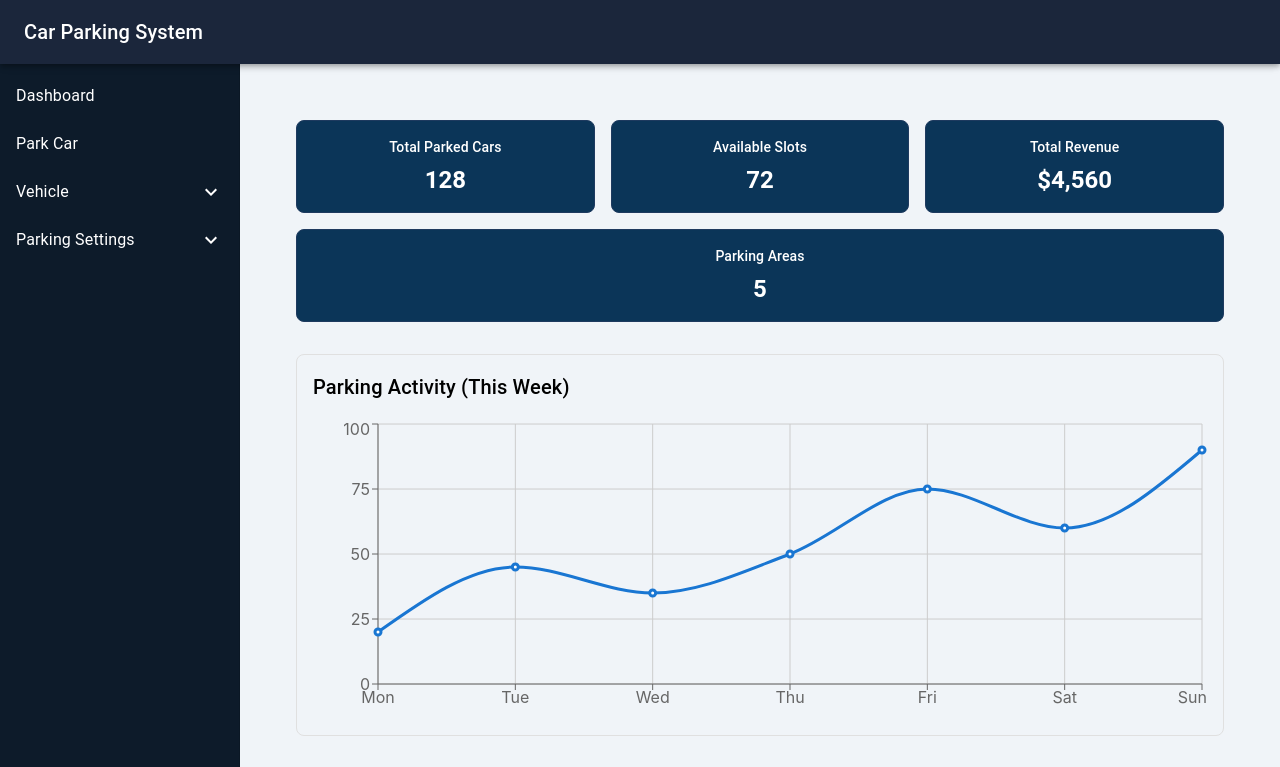
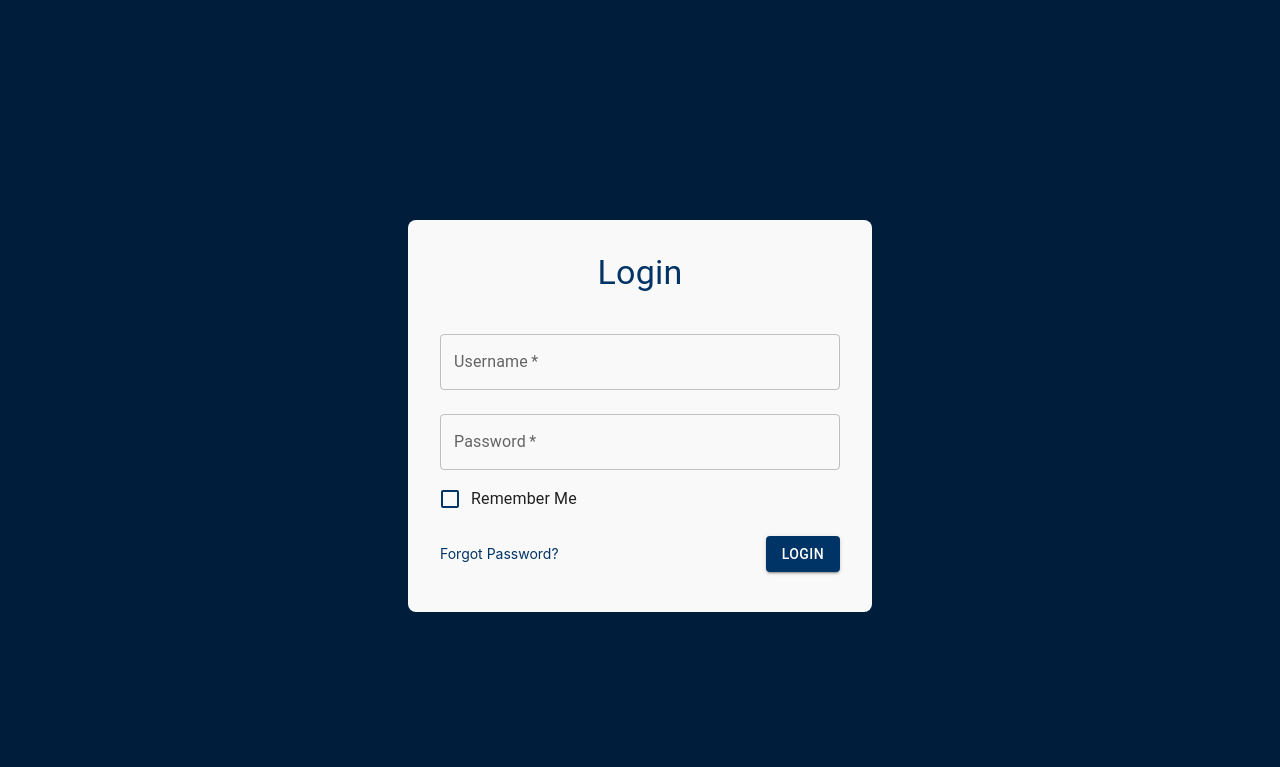
Before and after one commit to Imma2com/CARPARK, a React (Create React App) app in the folder frontend/: page / in a window 1280 px wide. Shown: the top 767 px of the page. Built offline with nearby package versions, Linux system fonts and the light colour scheme.

Commit message:
completed front end

```diff
--- a/frontend/src/App.js
+++ b/frontend/src/App.js
@@ -7,12 +7,14 @@ import Dashboard from "./COMPONENTS/Dashboard";
 import ParkedCars from "./COMPONENTS/PARKING/ParkedCars";
 import ParkCar from "./COMPONENTS/PARKING/ParkCar";
 import ParkArea from "./COMPONENTS/PARKING/ParkArea";
+import Login from "./COMPONENTS/Login";
 
 function App() {
 	return (
 		<Router>
 			<Routes>
-				<Route path="/" element={<Layout />}>
+				<Route path="/" element={<Login />} />
+				<Route path="/Home" element={<Layout />}>
 					<Route path="dashboard" element={<Dashboard />} />
 					<Route path="parkcar" element={<ParkCar />} />
 					<Route path="vehicles/add" element={<AddVehicle />} />
--- a/frontend/src/COMPONENTS/Layout.jsx
+++ b/frontend/src/COMPONENTS/Layout.jsx
@@ -15,6 +15,7 @@ import {
 	Box,
 } from "@mui/material";
 import { ExpandLess, ExpandMore, Menu as MenuIcon } from "@mui/icons-material";
+import TopBar from "./TopBar";
 
 const drawerWidth = 240;
 
@@ -28,7 +29,11 @@ export default function Layout() {
 		setMobileOpen(!mobileOpen);
 	};
 
-	const isActive = (path) => location.pathname.startsWith(path);
+	// Base path of nested routes
+	const basePath = "/Home";
+
+	// Check if current path starts with basePath + menu path
+	const isActive = (path) => location.pathname.startsWith(basePath + path);
 
 	const menuItems = [
 		{ label: "Dashboard", path: "/dashboard" },
@@ -57,7 +62,7 @@ export default function Layout() {
 					<ListItem key={item.path} disablePadding>
 						<ListItemButton
 							component={Link}
-							to={item.path}
+							to={basePath + item.path}
 							selected={isActive(item.path)}
 							sx={{ color: "white", "&.Mui-selected": { bgcolor: "#1b263b" } }}>
 							<ListItemText primary={item.label} />
@@ -78,7 +83,7 @@ export default function Layout() {
 							<ListItemButton
 								key={sub.path}
 								component={Link}
-								to={sub.path}
+								to={basePath + sub.path}
 								sx={{
 									pl: 4,
 									color: "white",
@@ -104,7 +109,7 @@ export default function Layout() {
 							<ListItemButton
 								key={sub.path}
 								component={Link}
-								to={sub.path}
+								to={basePath + sub.path}
 								sx={{
 									pl: 4,
 									color: "white",
@@ -135,6 +140,7 @@ export default function Layout() {
 					<Typography variant="h6" noWrap>
 						Car Parking System
 					</Typography>
+					<TopBar />
 				</Toolbar>
 			</AppBar>
 
--- a/frontend/src/COMPONENTS/Login.jsx
+++ b/frontend/src/COMPONENTS/Login.jsx
@@ -1,11 +1,150 @@
-import React from 'react'
+import React, { useState } from "react";
+import {
+	Box,
+	Button,
+	Checkbox,
+	FormControlLabel,
+	Paper,
+	TextField,
+	Typography,
+	Link,
+} from "@mui/material";
+import { useNavigate } from "react-router-dom";
 
-function Login() {
-  return (
-    <div>
+export default function Login() {
+	const [formData, setFormData] = useState({
+		email: "",
+		password: "",
+		remember: false,
+	});
+	const [errors, setErrors] = useState({});
+	const navigate = useNavigate();
 
-    </div>
-  )
+	const handleChange = (e) => {
+		const { name, value, checked, type } = e.target;
+		setFormData((prev) => ({
+			...prev,
+			[name]: type === "checkbox" ? checked : value,
+		}));
+	};
+
+	const validate = () => {
+		const newErrors = {};
+		if (!formData.email) newErrors.email = "Email is required";
+		else if (!/\S+@\S+\.\S+/.test(formData.email))
+			newErrors.email = "Invalid email address";
+
+		if (!formData.password) newErrors.password = "Password is required";
+
+		setErrors(newErrors);
+		return Object.keys(newErrors).length === 0;
+	};
+
+	const handleSubmit = (e) => {
+		e.preventDefault();
+		if (!validate()) return;
+
+		// Simple admin check
+		if (formData.email === "admin@demo.com" && formData.password === "admin") {
+			navigate("/Home");
+		} else {
+			setErrors({ password: "Invalid username or password" });
+		}
+	};
+
+	return (
+		<Box
+			sx={{
+				minHeight: "100vh",
+				display: "flex",
+				justifyContent: "center",
+				alignItems: "center",
+				backgroundColor: "#001e3c",
+				p: 2,
+			}}>
+			<Paper
+				elevation={3}
+				sx={{
+					maxWidth: 400,
+					width: "100%",
+					p: 4,
+					borderRadius: 2,
+					backgroundColor: "#f9f9f9",
+					boxShadow: "none",
+				}}>
+				<Typography
+					variant="h4"
+					textAlign="center"
+					mb={3}
+					sx={{ color: "#003366" }}>
+					Login
+				</Typography>
+
+				<form onSubmit={handleSubmit} noValidate>
+					<TextField
+						fullWidth
+						label="Username"
+						name="email"
+						type="text"
+						margin="normal"
+						value={formData.email}
+						onChange={handleChange}
+						error={!!errors.email}
+						helperText={errors.email}
+						required
+					/>
+					<TextField
+						fullWidth
+						label="Password"
+						name="password"
+						type="password"
+						margin="normal"
+						value={formData.password}
+						onChange={handleChange}
+						error={!!errors.password}
+						helperText={errors.password}
+						required
+					/>
+
+					<FormControlLabel
+						control={
+							<Checkbox
+								name="remember"
+								checked={formData.remember}
+								onChange={handleChange}
+								sx={{ color: "#003366" }}
+							/>
+						}
+						label="Remember Me"
+					/>
+
+					<Box
+						sx={{
+							display: "flex",
+							justifyContent: "space-between",
+							alignItems: "center",
+							mt: 2,
+							mb: 1,
+						}}>
+						<Link
+							href="#"
+							underline="hover"
+							sx={{ fontSize: 14, color: "#003366" }}>
+							Forgot Password?
+						</Link>
+
+						<Button
+							type="submit"
+							variant="contained"
+							sx={{
+								backgroundColor: "#003366",
+								"&:hover": { backgroundColor: "#002244" },
+							}}>
+							Login
+						</Button>
+					</Box>
+				</form>
+			</Paper>
+		</Box>
+	);
 }
-
-export default Login
--- a/frontend/src/COMPONENTS/TopBar.jsx
+++ b/frontend/src/COMPONENTS/TopBar.jsx
@@ -1,15 +1,23 @@
 import React from "react";
+import { useNavigate } from "react-router-dom";
 import AppBar from "@mui/material/AppBar";
 import Toolbar from "@mui/material/Toolbar";
 import IconButton from "@mui/material/IconButton";
 import Typography from "@mui/material/Typography";
 import MenuIcon from "@mui/icons-material/Menu";
+import Button from "@mui/material/Button";
 
 export default function TopBar({ onMenuClick }) {
+	const navigate = useNavigate();
+
+	const handleLogout = () => {
+		navigate("/");
+	};
+
 	return (
 		<AppBar
 			position="fixed"
-			sx={{ bgcolor: "#0D47A1", zIndex: (theme) => theme.zIndex.drawer + 1 }}>
+			sx={{ bgcolor: "#1b263b", zIndex: (theme) => theme.zIndex.drawer + 1 }}>
 			<Toolbar>
 				<IconButton
 					color="inherit"
@@ -19,9 +27,12 @@ export default function TopBar({ onMenuClick }) {
 					sx={{ mr: 2, display: { md: "none" } }}>
 					<MenuIcon />
 				</IconButton>
-				<Typography variant="h6" noWrap component="div">
+				<Typography variant="h6" noWrap component="div" sx={{ flexGrow: 1 }}>
 					Parking System
 				</Typography>
+				<Button color="inherit" onClick={handleLogout}>
+					Logout
+				</Button>
 			</Toolbar>
 		</AppBar>
 	);
```
Also changed, not shown: 1 other file (tests, documents, lock files or other folders).
